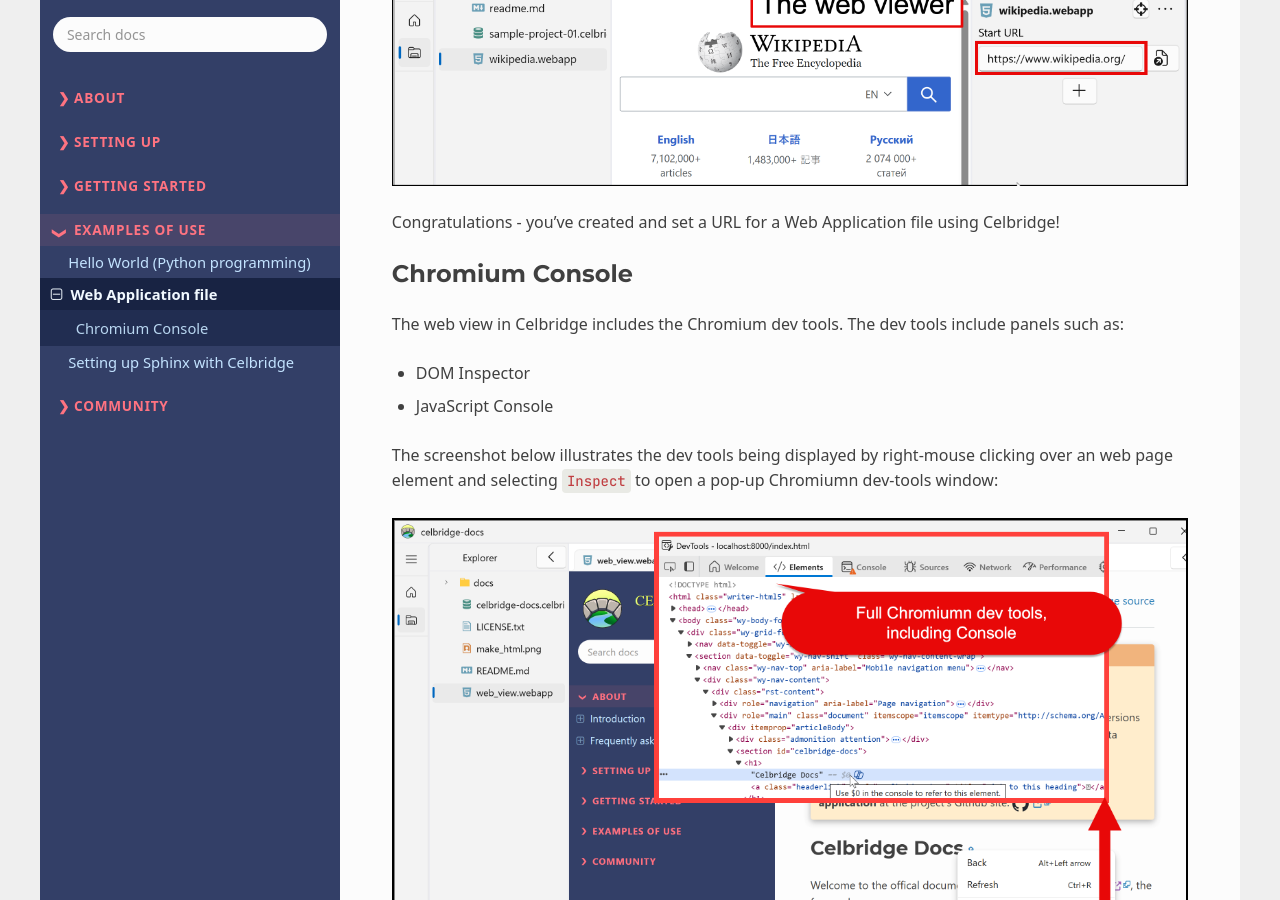
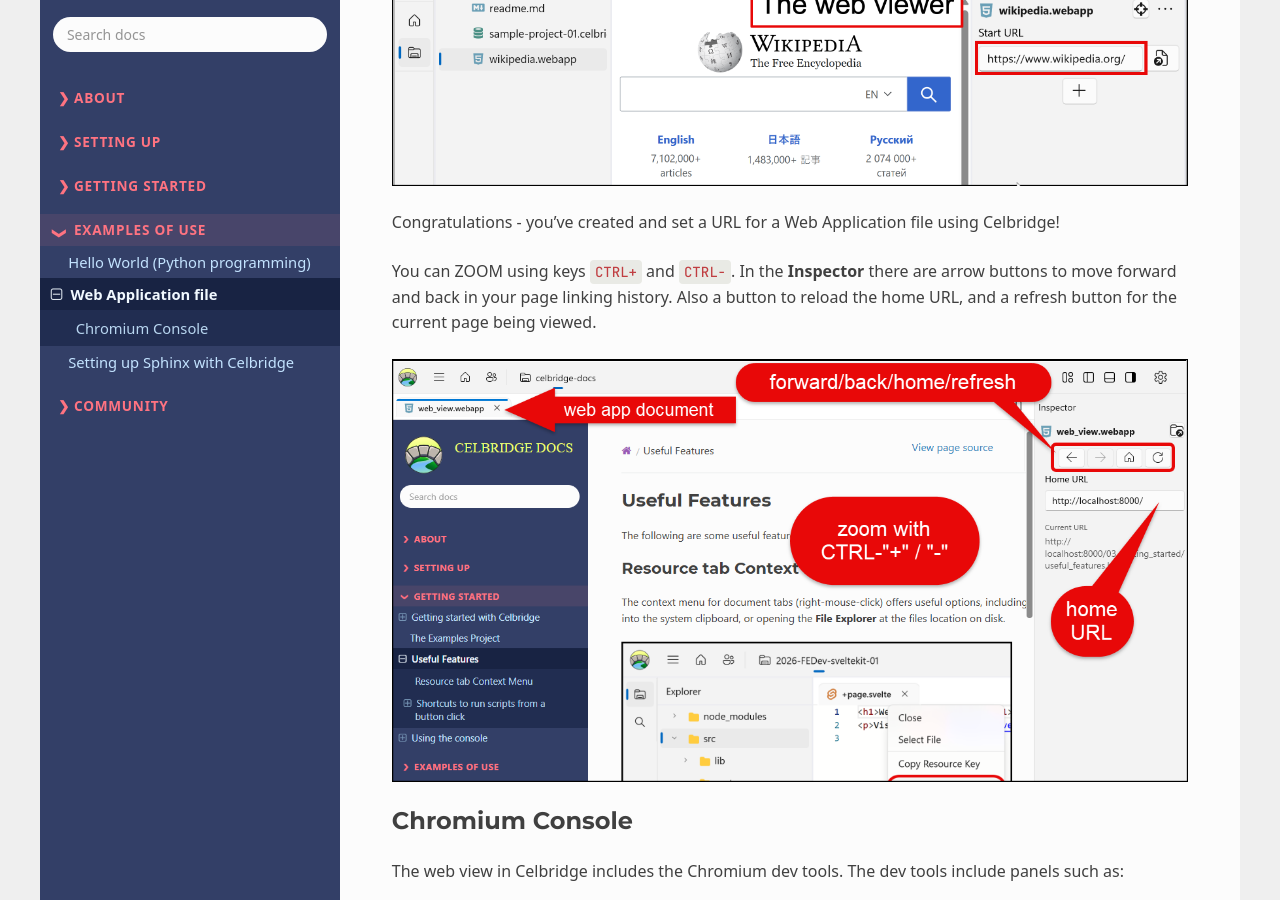
Before and after one commit to celbridge-org/celbridge-docs, a Sphinx documentation site: the page built from docs/08_use_cases/webapp.md, in a window 1280 px wide and 900 px high, scrolled down 1211 px. Built offline with Sphinx 7.4.7 and the Read the Docs theme 3.1.0, drawn with Linux system fonts in a browser that asks for light colours.

Commit message:
added web view zoom keys and Inspector forward-back button details

````diff
--- a/docs/08_use_cases/webapp.md
+++ b/docs/08_use_cases/webapp.md
@@ -22,12 +22,19 @@
 6. Once you enter your URL (such as pressing Tab or Enter), you should see the Wikipedia home page rendered in the web view
 
 ```{image} /08_use_cases/images/webview.png
+:alt: Screenshot showing URL in Inspector for a web application docment
 ```
 
 % :width: 75%
 % :alt: Screenshot showing Console output of running hello.py script
 
 Congratulations - you've created and set a URL for a Web Application file using Celbridge!
+
+You can ZOOM using keys `CTRL+` and `CTRL-`. In the **Inspector** there are arrow buttons to move forward and back in your page linking history. Also a button to reload the home URL, and a refresh button for the current page being viewed.
+
+```{image} /08_use_cases/images/webview_features.png
+:alt: Annotated screenshot of web application document features
+```
 
 
 ## Chromium Console
````
Also changed, not shown: celbridge/entities/docs/08_use_cases/webapp.md.json (added, +9 -0 lines), docs/08_use_cases/images/webview_features.png (added), 1 other file.
